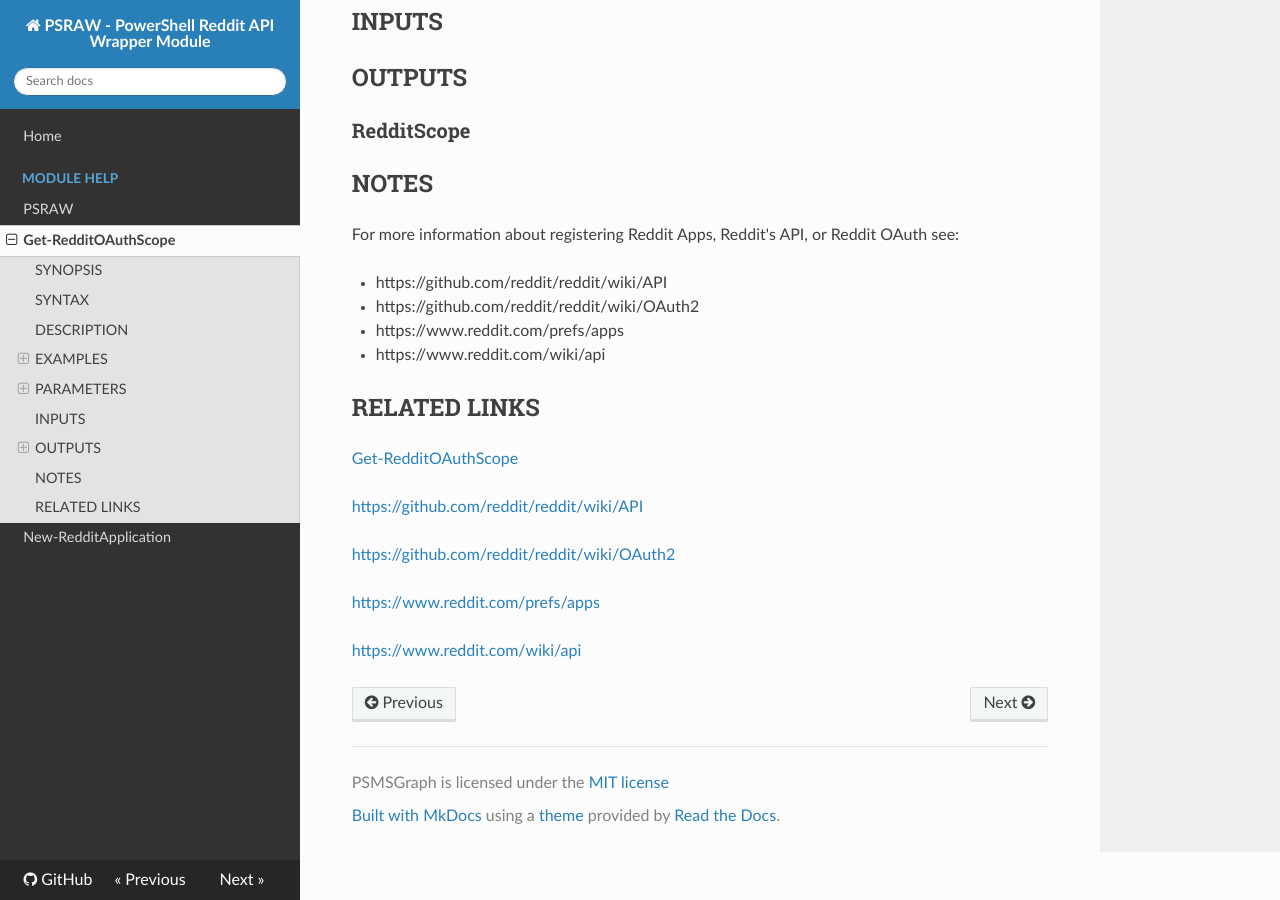
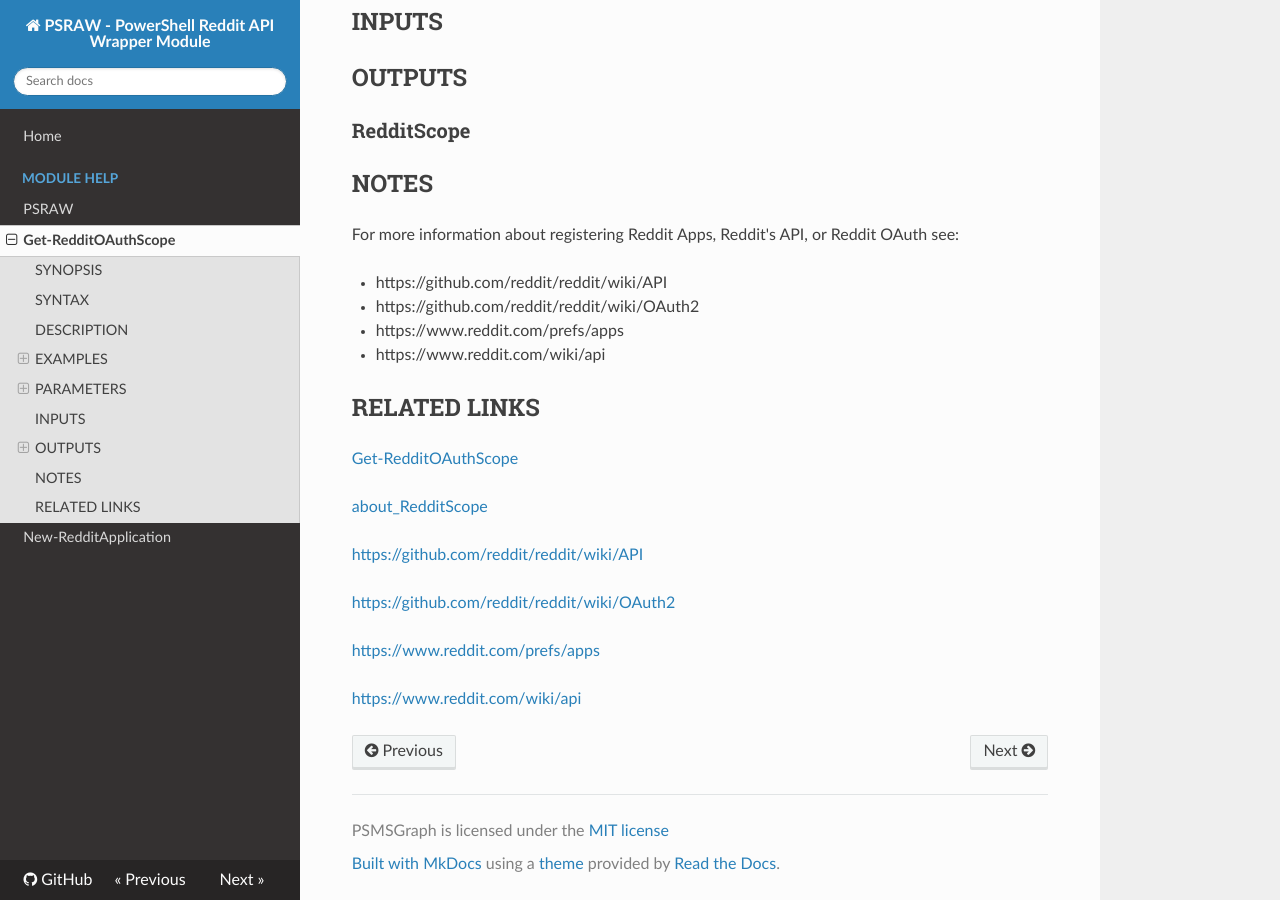
Before and after one commit to markekraus/PSRAW, an MkDocs documentation site: the page built from docs/Module/Get-RedditOAuthScope.md, in a window 1280 px wide and 900 px high, scrolled down 1201 px. Built offline with MkDocs 1.6.1, drawn with Linux system fonts in a browser that asks for light colours; nearby versions of some CDN libraries; old or Windows-style settings are respelled for this version of MkDocs.

Commit message:
Update Get-RedditOAuthScope.md (add about_RedditScope linik)

```diff
--- a/docs/Module/Get-RedditOAuthScope.md
+++ b/docs/Module/Get-RedditOAuthScope.md
@@ -67,6 +67,8 @@ For more information about registering Reddit Apps, Reddit's API, or Reddit OAut
 
 [Get-RedditOAuthScope](https://psraw.readthedocs.io/en/latest/Module/Get-RedditOAuthScope)
 
+[about_RedditScope](https://psraw.readthedocs.io/en/latest/Module/about_RedditScope)
+
 [https://github.com/reddit/reddit/wiki/API](https://github.com/reddit/reddit/wiki/API)
 
 [https://github.com/reddit/reddit/wiki/OAuth2](https://github.com/reddit/reddit/wiki/OAuth2)
```
